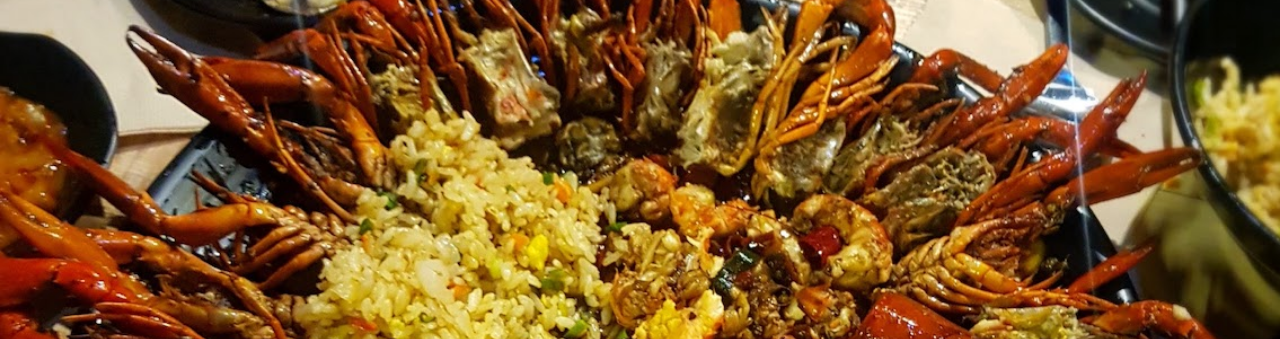
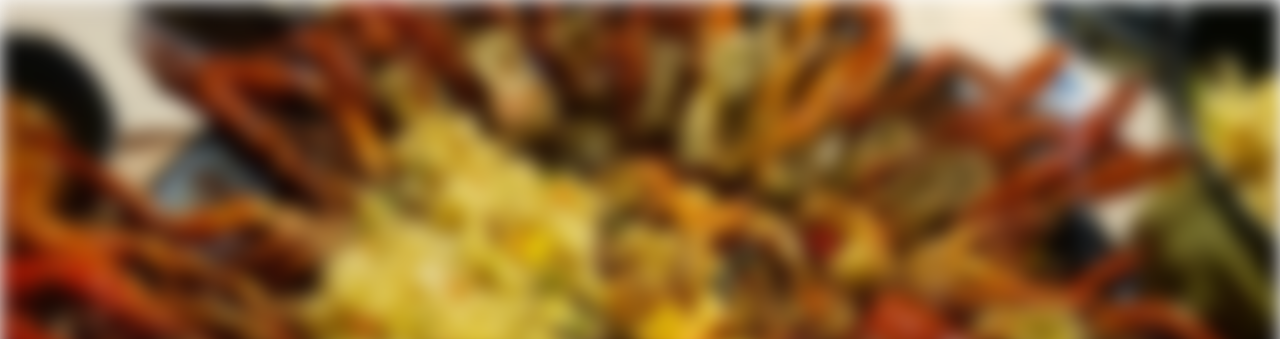
Before and after one commit to rotoshine/mara.reviews, a Gatsby site: page / in a window 1280 px wide. Shown: the top 339 px of the page. Built offline with nearby package versions, Linux system fonts and the light colour scheme; Gatsby itself is replaced by a stand-in of ours; a web font is replaced by a local one.

Commit message:
배경 이미지blur처리

```diff
--- a/src/pages/index.scss
+++ b/src/pages/index.scss
@@ -5,11 +5,24 @@
   justify-content: center;
   align-items: center;
   height: 100vh;
-  background-image: url('/images/mara.jpg');
-  background-position: center;
-  background-size: cover;
+
+  &:before {
+    content: "";
+    position: fixed;
+    left: 0;
+    top: 0;
+    width: 100vw;
+    height: 100vh;
+    display: block;
+    background-image: url('/images/mara.jpg');
+    background-position: center;
+    background-size: cover;
+    filter: blur(10px);
+    z-index: -1;
+  }
 
   h1 {
+    z-index: 9999;
     color: #fff;
     font-size: 5rem;
     font-weight: 700;
```
